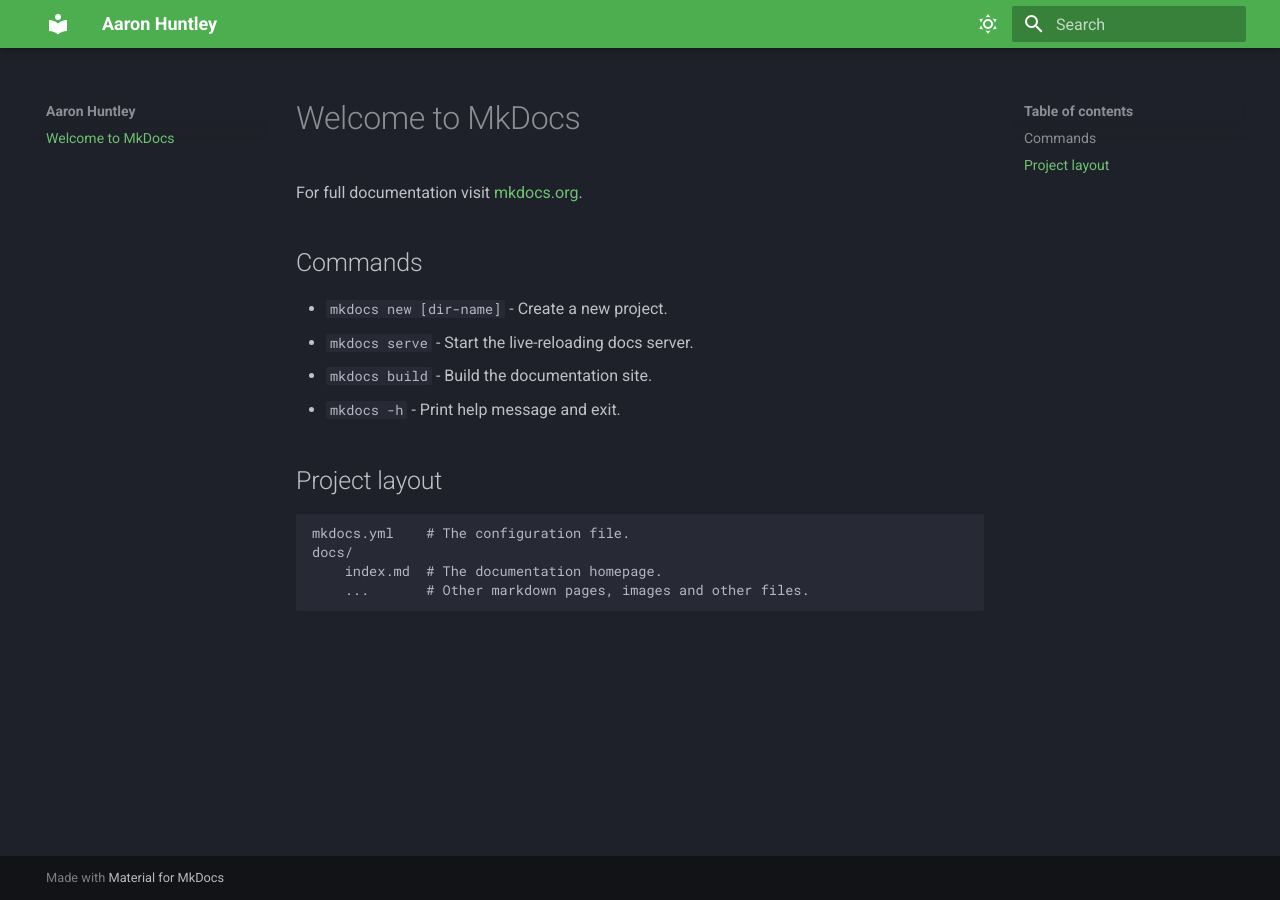
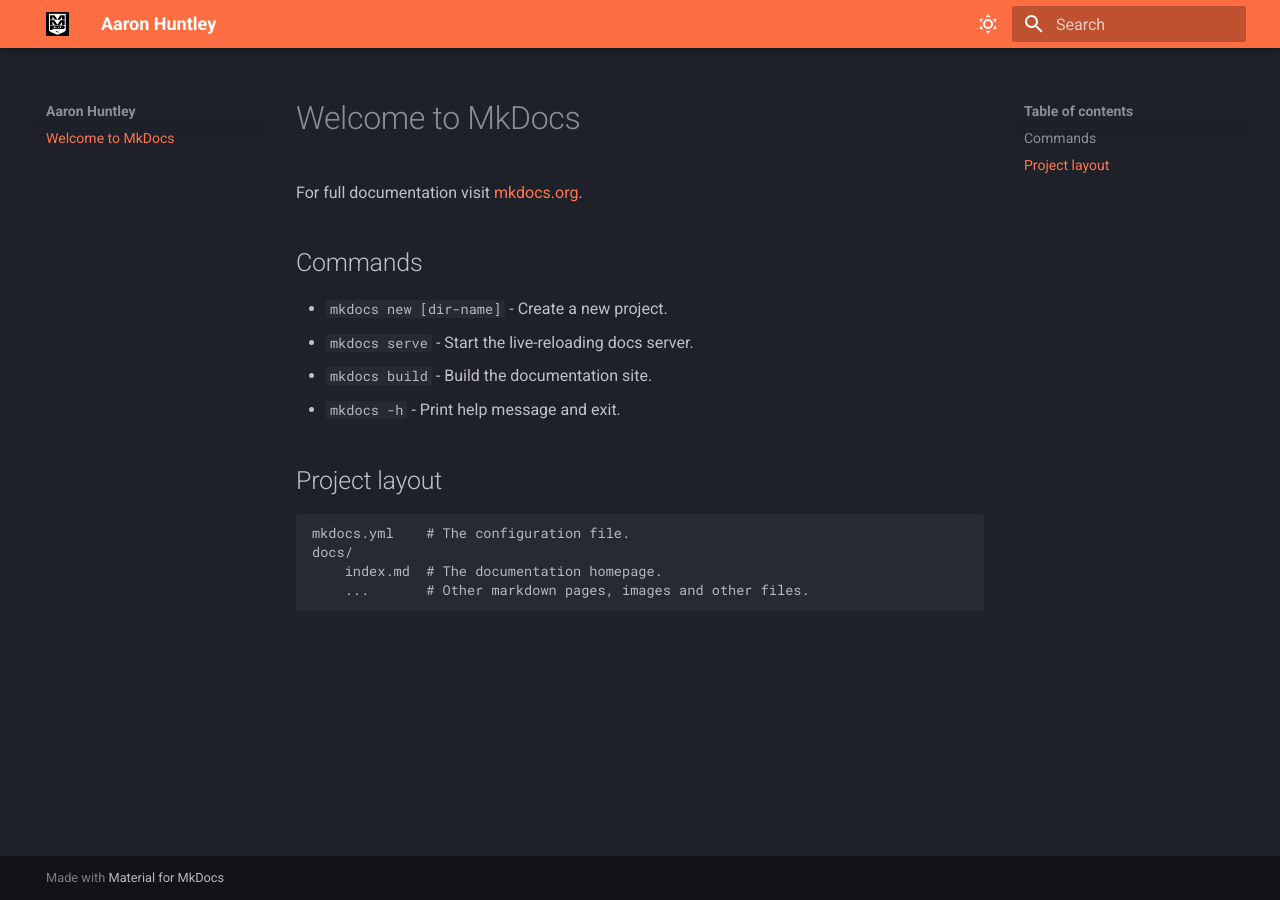
Before and after one commit to Aaron-Huntley/mathematics, an MkDocs documentation site: the page built from docs/index.md, in a window 1280 px wide. Built offline with MkDocs 1.6.1 and Material for MkDocs 9.7.7, drawn with Linux system fonts in a browser that asks for light colours.

Commit message:
amended yml

```diff
--- a/mkdocs.yml
+++ b/mkdocs.yml
@@ -8,13 +8,15 @@
       toggle:
         icon: material/weather-sunny
         name: Dark mode
-      primary: green
-      accent: deep purple
+      primary: deep orange
+      accent: amber
 
     # Light Mode
     - scheme: default
       toggle:
         icon: material/weather-night
         name: Light mode
-      primary: blue
-      accent: deep orange
+      primary: cyan
+      accent: light green
+  logo: logo.png
+  favicon: logo.png
```
Also changed, not shown: site/logo.png (added), site/sitemap.xml, 2 other files.
